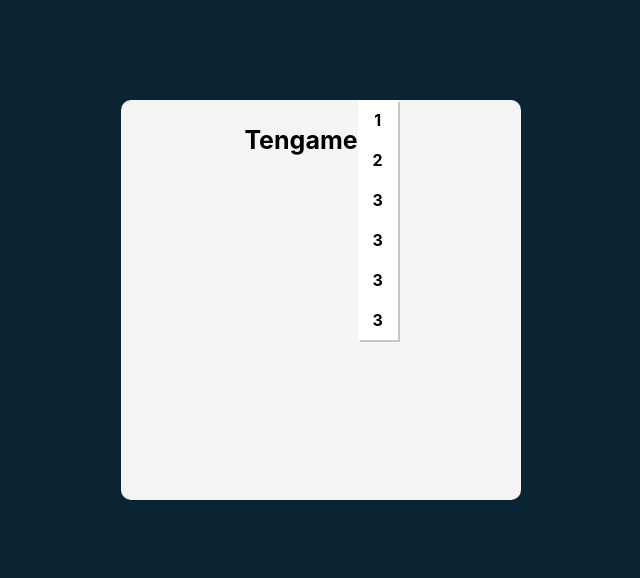
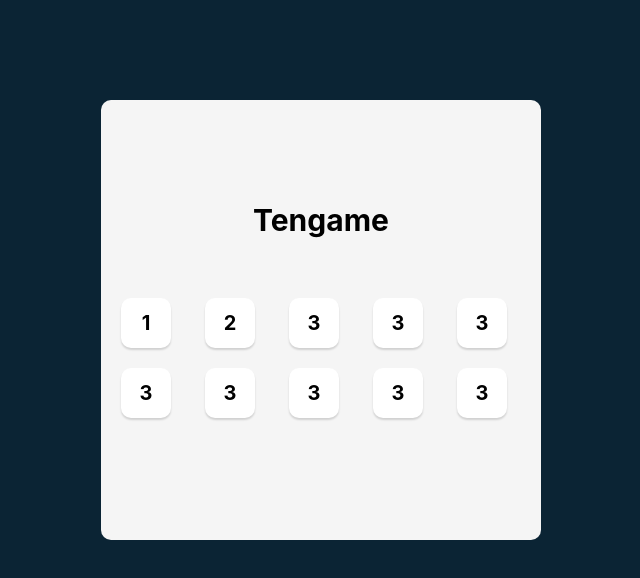
Before and after one commit to ran1000/react-app-05, a React (Create React App) app: page / in a window 1280 px wide. Shown: the top 578 px of the page, without its empty margins (319-959 px from the left). Built offline with nearby package versions, Linux system fonts and the light colour scheme.

Commit message:
dice grid

```diff
--- a/src/Die.css
+++ b/src/Die.css
@@ -3,8 +3,10 @@
   display: flex;
   align-items: center;
   justify-content: center;
-  box-shadow: 2px 2px rgba(13, 13, 13, 0.2);
+  box-shadow: 0px 2px 2px rgba(0, 0, 0, 0.15);
   background-color: white;
-  height: 40px;
-  width: 40px;
+  border-radius: 10px;
+  height: 50px;
+  width: 50px;
+  font-size: 20px;
 }
--- a/src/Main.css
+++ b/src/Main.css
@@ -6,12 +6,19 @@ main {
   border-radius: 10px;
   margin: 100px auto;
   display: flex;
+  flex-direction: column;
   justify-content: center;
+  text-align: center;
+  padding: 20px;
 }
 
 .title {
-  font-size: 25px;
-  margin-top: 25px;
+  font-size: 30px;
 }
 
-.dices-container {}
+.dices-container {
+  display: grid;
+  grid-template: auto auto / repeat(5, 1fr);
+  grid-gap: 20px;
+  margin: 40px 0px;
+}
--- a/src/Main.js
+++ b/src/Main.js
@@ -14,6 +14,10 @@ export default function Main() {
           <Die value={3} />
           <Die value={3} />
           <Die value={3} />
+          <Die value={3} />
+          <Die value={3} />
+          <Die value={3} />
+          <Die value={3} />
         </div>
       </main>
     </>
```
